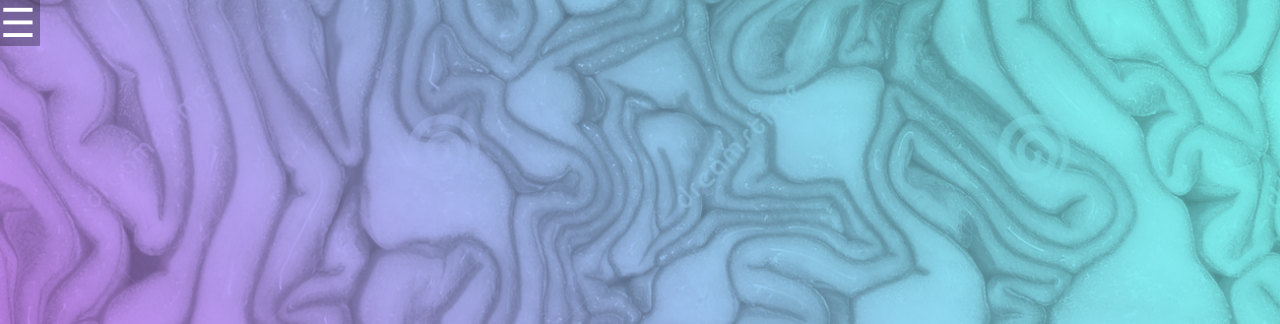
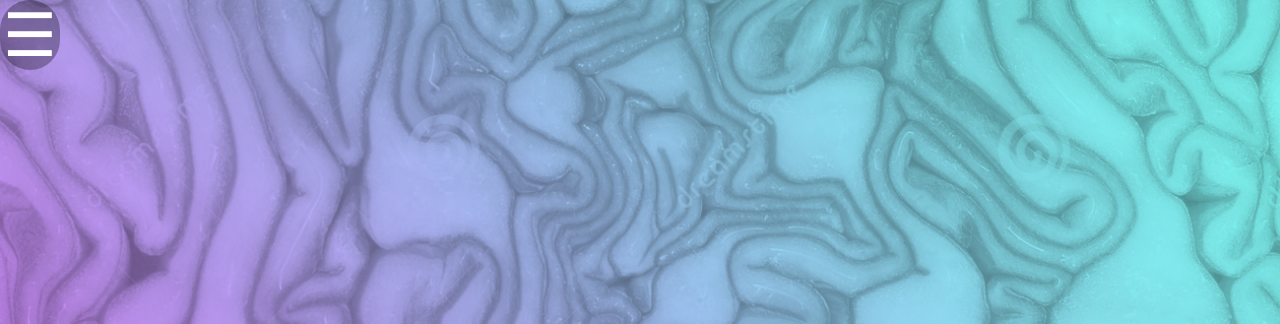
Before and after one commit to LuiseSchumann/Kunstsalat, a plain HTML site: page index.html in a window 1280 px wide. Shown: the top 324 px of the page. Drawn offline with Linux system fonts and the light colour scheme.

Commit message:
so nochmal schön
wuwuwuwwu!

```diff
--- a/css/style_index.css
+++ b/css/style_index.css
@@ -18,10 +18,14 @@ html{
   flex-wrap: wrap;
   justify-content: center;
   position: fixed;
-  font-size: 40px;
+  font-size: 60px;
+  width: 60px;
   color: white;
   background-color: rgba(0, 0, 0, 0.3);
 
+  border-width: 0px;
+  border-style: solid;
+  border-radius: 60px;
 }
 
 
@@ -30,9 +34,7 @@ html{
 
 
 #test{
-  transition: 3s;
-  width: 40px;
-  display:block;
+  display:block;;
 }
 
 
@@ -43,7 +45,7 @@ html{
   top: 0px;
   left: 0px;
   overflow-x: hidden;
-  transition: 3s;
+  transition: 0.5s;
   width: 0px;
   z-index: 1;
   height: 100%;
--- a/javascript/java_index.js
+++ b/javascript/java_index.js
@@ -1,14 +1,13 @@
-/* Set the width of the side navigation to 250px */
 function openNav() {
     document.getElementById("sidenav").style.width = "220px";
     /*document.getElementsByClassName("kopfbereich").style.display = 'none';*/
-    document.getElementById("test").style.display = 'none';
-    document.getElementById("test").style.width = "220px";
+    document.getElementById("test").style.display = 'none'
 }
 
-/* Set the width of the side navigation to 0 */
 function closeNav() {
     document.getElementById("sidenav").style.width = "0";
-    document.getElementById("test").style.display = 'block';
-    document.getElementById("test").style.width = "40px";
+    setTimeout(function () {
+      document.getElementById("test").style.display = 'block';
+    }, 400);
+
 }
```
